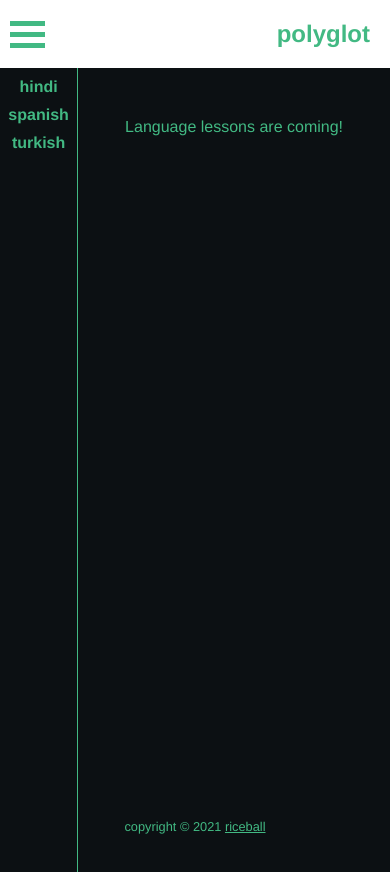
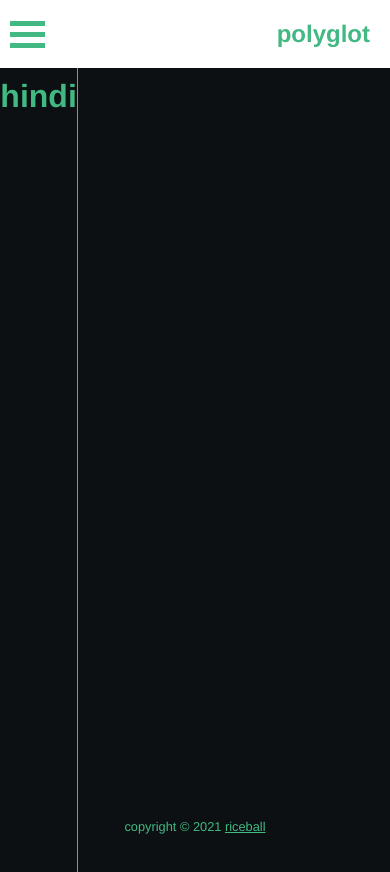
Before and after one commit to riceball1/polyglot, a Vue app: page / in a window 390 px wide. Shown: the top 872 px of the page. Built offline with nearby package versions, Linux system fonts and the light colour scheme.

Commit message:
Set up hindi lessons 1 and 2

```diff
--- /dev/null
+++ b/src/App.css
@@ -0,0 +1,22 @@
+body, * {
+    background-color: #0c1013;
+    color: #42b983;
+    margin: 0;
+    padding: 0;
+    box-sizing: border-box;
+  }
+  #app {
+    font-family: Avenir, Helvetica, Arial, sans-serif;
+    -webkit-font-smoothing: antialiased;
+    -moz-osx-font-smoothing: grayscale;
+  }
+
+  h1, h2, h3 {
+      text-align: center;
+  }
+
+.lesson-container, p, h2 {
+    color: #fff;
+    width: 80%;
+    margin: 10px auto;
+}
--- a/src/App.vue
+++ b/src/App.vue
@@ -4,6 +4,7 @@
 
 <script>
 import MainLayout from "./Layout/MainLayout.vue";
+import './App.css';
 
 export default {
   name: "App",
@@ -14,18 +15,5 @@ export default {
 </script>
 
 <style>
-body,
-* {
-  background-color: #0c1013;
-  color: #42b983;
-  margin: 0;
-  padding: 0;
-  box-sizing: border-box;
-}
-#app {
-  font-family: Avenir, Helvetica, Arial, sans-serif;
-  -webkit-font-smoothing: antialiased;
-  -moz-osx-font-smoothing: grayscale;
-  text-align: center;
-}
+
 </style>
--- a/src/Layout/MainLayout.vue
+++ b/src/Layout/MainLayout.vue
@@ -11,11 +11,16 @@
 
     <div class="content">
       <div class="left" v-if="menuEnabled">
-        <Menu @handleActiveLanguage="setActiveLanguage" />
+        <Menu @handleActiveLanguage="setActiveLanguage" @handleDisplayLesson="setDisplayLesson" v-bind:activeLanguage="activeLanguage"/>
       </div>
       <div class="display">
-        <p v-if="!activeLanguage">Language lessons are coming!</p>
-        <LanguageViews v-bind:languageToShow="activeLanguage" v-else-if="activeLanguage" />
+        <div v-if="!activeLanguage">
+          <h3>Welcome to the Polyglot Website!</h3>
+          <p> This is a free website that shares lessons on a few languages of the world. This site is built using vue framework as a way to help me practice both my languages and working on basic web development architecture. Hope you enjoy the contents of the this site. And feel free to connect with me on LinkedIn if you have any feedback for this site.
+            </p>
+          </div>
+        <LanguageViews v-bind:languageToShow="activeLanguage" v-else-if="activeLanguage" v-bind:lessonToDisplay="lessonIndex"/>
+
 
 
       </div>
@@ -32,7 +37,8 @@ export default {
   data() {
     return {
       menuEnabled: true,
-      activeLanguage: '',
+      activeLanguage: " ",
+      lessonIndex: 1, // default to the first lesson
     };
   },
   components: {
@@ -44,7 +50,14 @@ export default {
       this.menuEnabled = !this.menuEnabled;
     },
     setActiveLanguage: function(language) {
+      if(!language) {
+        // reset lessonIndex when no active language
+        this.lessonIndex = 1;
+      }
       this.activeLanguage = language;
+    },
+    setDisplayLesson: function(lessonIndex) {
+      this.lessonIndex = lessonIndex
     }
   },
 };
--- a/src/components/Menu.vue
+++ b/src/components/Menu.vue
@@ -3,16 +3,22 @@
     <div v-for="language in languages" :key="language">
       <div
         class="menu-item"
-        v-bind:class="{ active: activeLanguage == language }"
-        v-on:click="displayLanguageMenu(language)"
+        v-bind:class="{ active: activeLanguage == language.name }"
       >
-        {{ language }}
-
-        <ul class="sublangauge-menu" v-if="activeLanguage == language">
-          <li>{{ language }} lesson</li>
-          <li>{{ language }} lesson</li>
-          <li>{{ language }} lesson</li>
-        </ul>
+        <h3 v-on:click="displayLanguageMenu(language.name)">
+          {{ language.name }}
+        </h3>
+        <div v-if="selectedLanguage == language.name">
+          <ul
+            class="sublangauge-menu"
+            v-for="lesson in language.lessons"
+            :key="lesson"
+          >
+            <li v-on:click="displayLesson(lesson.lessonIndex)">
+              {{ lesson.lessonName }}
+            </li>
+          </ul>
+        </div>
       </div>
     </div>
     <footer class="footer">
@@ -27,22 +33,35 @@ export default {
   name: "Menu",
   data() {
     return {
-      languages: ["hindi", "spanish", "turkish"],
-      currentLanguageMenu: "",
-      activeLanguage: "",
+      languages: [
+        {
+          name: "hindi",
+          lessons: [
+            { lessonIndex: 1, lessonName: "Hindi Intro" },
+            { lessonIndex: 2, lessonName: "Hindi Alphabet" },
+          ],
+        },
+      ],
+      selectedLanguage: "",
       handleActiveLanguage: { type: Function },
+      handleDisplayLesson: { type: Function },
     };
+  },
+  props: {
+    activeLanguage: { type: String },
   },
   methods: {
     displayLanguageMenu: function (languageName) {
-      if (this.activeLanguage === languageName) {
-        this.activeLanguage = "";
+      if(languageName === this.selectedLanguage) {
+          this.selectedLanguage = ""
       } else {
-        // sets submenu for active language
-        this.currentLanguageMenu = languageName;
-        this.activeLanguage = languageName;
+          this.selectedLanguage = languageName;
       }
-      this.$emit("handleActiveLanguage", this.activeLanguage);
+
+      this.$emit("handleActiveLanguage", this.selectedLanguage);
+    },
+    displayLesson: function (lessonIndex) {
+      this.$emit("handleDisplayLesson", lessonIndex);
     },
   },
 };
@@ -52,32 +71,39 @@ export default {
 <style scoped>
 #menu {
   flex: 1 0 auto;
+  text-align: center;
+  margin: 0;
 }
-.menu-item {
+.menu-item h3 {
   color: #42b983;
   font-size: 2rem;
   width: 100%;
   cursor: pointer;
   margin: 10px auto;
   font-weight: 600;
+  margin-bottom: 0;
 }
 
-
-
-
-.active {
+.active h3 {
   background-color: #42b983;
   color: #0c1013;
 }
 
-.menu-item:hover {
+.menu-item h3:hover {
   color: #fff;
 }
-.sublangauge-menu {
-  font-size: 1rem;
-  background-color: rgb(66, 63, 63);
+.sublangauge-menu, li {
+  font-size: 1.5rem;
+  background-color: #fff;
   color: #0c1013;
-  font-weight: 300;
+  font-weight: 400;
+  margin: 0;
+  cursor: pointer;
+}
+
+.sublangauge-menu li:hover{
+    background-color: #42b983;
+    color: #fff;
 }
 .footer {
   position: fixed;
@@ -94,12 +120,12 @@ export default {
   }
 
   .footer {
-      width: 100%;
-      font-size: .8rem;
+    width: 100%;
+    font-size: 0.8rem;
   }
 
   .sublangauge-menu {
-      font-size: 0.8rem;
+    font-size: 0.8rem;
   }
 }
 </style>
--- /dev/null
+++ b/src/views/Hindi/HindiLessonTwo.vue
@@ -0,0 +1,31 @@
+
+<template>
+<!-- Hindi Alphabet -->
+  <div class="lesson-container">
+      <h3>Lesson Two: Alphabet</h3>
+      <p>This second lesson in Hindi will focus on the Alphabet: vowels and consonants. As well as an introduction to the written script: devanagari</p>
+
+  </div>
+</template>
+
+<script>
+export default {
+  name: "HindiLessonOne",
+  props: {
+      currentLanguage: {type: String},
+  },
+  data() {
+    return {
+
+    };
+  },
+  methods: {
+
+  },
+};
+</script>
+
+<!-- Add "scoped" attribute to limit CSS to this component only -->
+<style scoped>
+
+</style>
--- a/src/views/Hindi/HindiView.vue
+++ b/src/views/Hindi/HindiView.vue
@@ -1,25 +1,23 @@
 <template>
+
   <div>
-    <HindiLessonOne v-if="currentLesson == 'hindi lesson 1'" />
+    <HindiLessonOne v-if="lesson == 1" />
+    <HindiLessonTwo v-if="lesson == 2" />
   </div>
 </template>
 
 <script>
 import HindiLessonOne from "./HindiLessonOne.vue";
-
+import HindiLessonTwo from "./HindiLessonTwo.vue";
 export default {
   name: "HindiView",
   props: {
-    currentLanguage: { type: String },
-    currentLesson: { type: String },
+    lesson: { type: Number },
   },
   components: {
     HindiLessonOne,
+    HindiLessonTwo,
   },
-  data() {
-    return {};
-  },
-  methods: {},
 };
 </script>
 
--- a/src/views/LanguageViews.vue
+++ b/src/views/LanguageViews.vue
@@ -1,8 +1,8 @@
 <template>
-  <div>
-    <h2>{{ languageToShow.toUpperCase() }}</h2>
-    <HindiView v-if="languageToShow === 'hindi'" />
-    <TurkishView v-if="languageToShow === 'turkish'" />
+  <div class="language-view">
+    <h2 class="language-title">{{ languageToShow.toUpperCase() }}</h2>
+    <HindiView v-if="languageToShow === 'hindi'" v-bind:lesson="lessonToDisplay" />
+    <TurkishView v-if="languageToShow === 'turkish'" v-bind:lesson="lessonToDisplay"/>
   </div>
 </template>
 
@@ -14,6 +14,7 @@ export default {
   name: "LanguageViews",
   props: {
     languageToShow: { type: String },
+    lessonToDisplay: {type: Number},
   },
   components: {
     HindiView,
@@ -22,5 +23,9 @@ export default {
 };
 </script>
 
-<!-- Add "scoped" attribute to limit CSS to this component only -->
-<style scoped></style>
+<style>
+.language-title {
+    color: #42b983;
+}
+
+</style>
```
